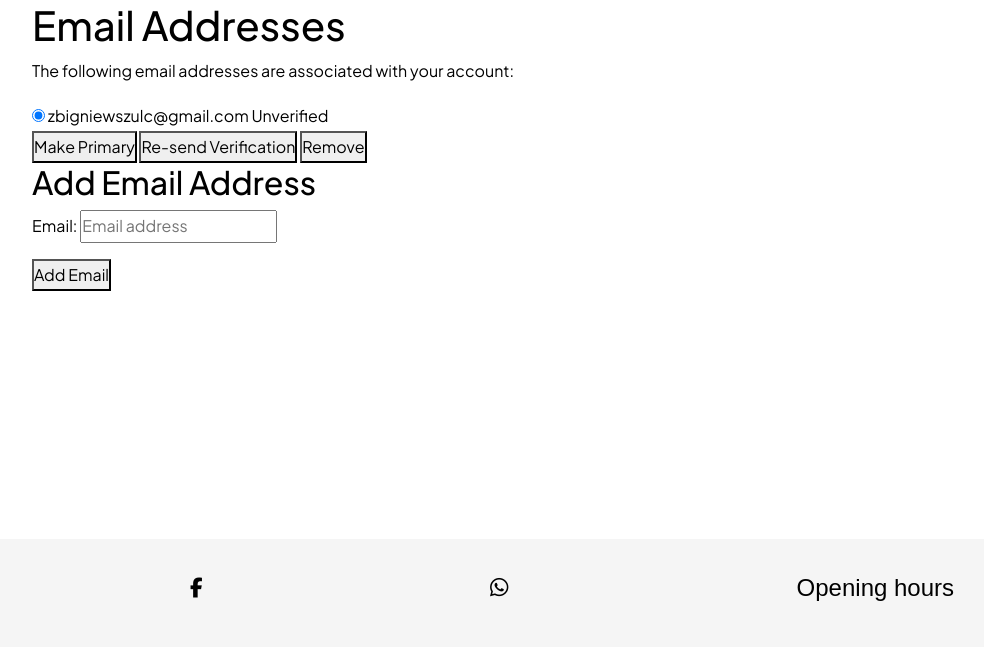
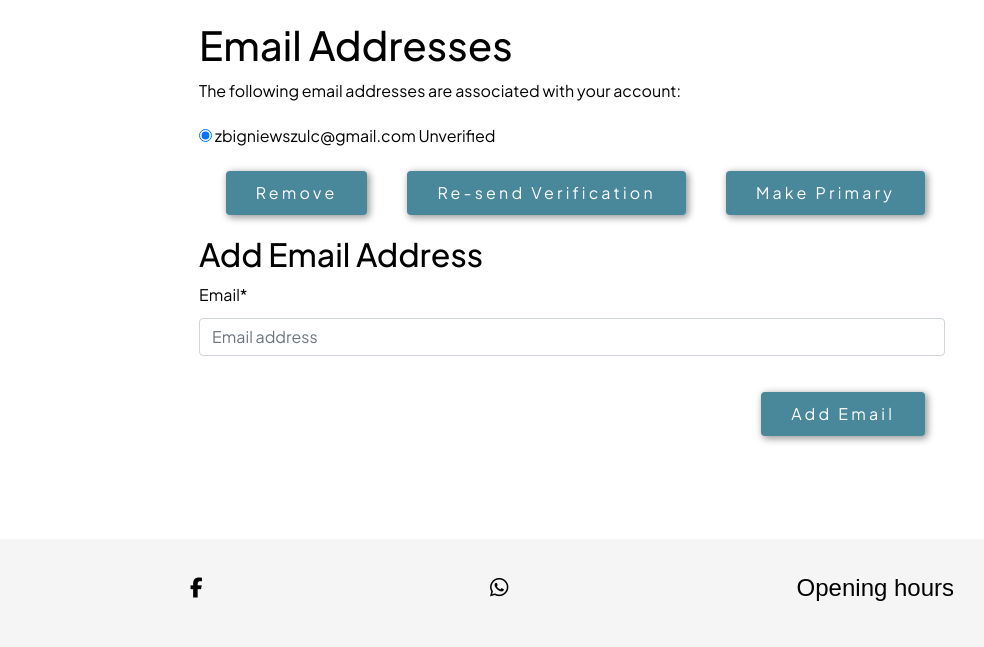
Before and after one commit to zbigniewszulc/ip-appointments, a Django app: page /accounts/email/ in a window 1280 px wide. Shown: the part 153-800 px from the top of the page, without its empty margins (68-1052 px from the left). Run offline with Django 4.2, Linux system fonts and the light colour scheme; a user stored in the database is signed in; data comes from the database, SQL or seed files in the repository; some libraries are stand-ins or nearby versions; some web fonts are replaced.

Commit message:
Force email veryfication on patient's account creation. Send email confirmation via Django signals. Style email.html template

```diff
--- a/patient/apps.py
+++ b/patient/apps.py
@@ -1,6 +1,10 @@
+# Import base class for configuration
 from django.apps import AppConfig
-
 
 class PatientConfig(AppConfig):
     default_auto_field = 'django.db.models.BigAutoField'
     name = 'patient'
+    # ready() - special method provided by 'AppConfig'
+    def ready(self):
+        # Register signal handlers when application starts
+        import patient.signals
--- a/static/css/style.css
+++ b/static/css/style.css
@@ -145,6 +145,11 @@ article ul {
 #emailConfirm {
     margin: 20px auto;
     max-width: 425px;
+}
+
+#emailAddresses {
+    margin: 5px auto;
+    max-width: 800px;
 }
 
 #loginForm {
--- a/templates/account/email.html
+++ b/templates/account/email.html
@@ -1,10 +1,13 @@
 {% extends "base.html" %}
 
 {% load i18n %}
+{% load crispy_forms_tags %}
 
 {% block head_title %}{% trans "Email Addresses" %}{% endblock head_title %}
 
 {% block content %}
+<section id="emailAddresses">
+  <div class="container">
     <h1>{% trans "Email Addresses" %}</h1>
     {% if emailaddresses %}
     <p>{% trans 'The following email addresses are associated with your account:' %}</p>
@@ -31,9 +34,9 @@
       {% endfor %}
 
     <div class="buttonHolder">
-      <button class="secondaryAction" type="submit" name="action_primary" >{% trans 'Make Primary' %}</button>
-      <button class="secondaryAction" type="submit" name="action_send" >{% trans 'Re-send Verification' %}</button>
-      <button class="primaryAction" type="submit" name="action_remove" >{% trans 'Remove' %}</button>
+          <button class="secondaryAction btn btn-primary" type="submit" name="action_primary" >{% trans 'Make Primary' %}</button>
+          <button class="secondaryAction btn btn-primary" type="submit" name="action_send" >{% trans 'Re-send Verification' %}</button>
+          <button class="primaryAction btn btn-primary" type="submit" name="action_remove" >{% trans 'Remove' %}</button>
     </div>
 
     </fieldset>
@@ -45,14 +48,15 @@
 
     {% if can_add_email %}
       <h2>{% trans "Add Email Address" %}</h2>
-
       <form method="post" action="{% url 'account_email' %}" class="add_email">
           {% csrf_token %}
-        {{ form.as_p }}
-        <button name="action_add" type="submit">{% trans "Add Email" %}</button>
+          {{ form | crispy }}
+          <button name="action_add" type="submit" class="btn btn-primary">{% trans "Add Email" %}</button>
       </form>
     {% endif %}
 
+  </div>
+</section>
 {% endblock content %}
 
 
--- a/templates/account/password_reset.html
+++ b/templates/account/password_reset.html
@@ -1,6 +1,7 @@
 {% extends "base.html" %}
 
-{% load i18n crispy_forms_tags %}
+{% load i18n %}
+{% load crispy_forms_tags %}
 {% load account %}
 
 {% block head_title %}{% trans "Password Reset" %}{% endblock head_title %}
--- a/templates/account/password_reset_done.html
+++ b/templates/account/password_reset_done.html
@@ -15,7 +15,8 @@
         <p>{% blocktrans %}We have sent you an email.
             If you have not received it please check your spam folder.
             Otherwise contact us if you do not receive it in a few minutes.
-            <br><br>Contact number: +353800800800
+            <br><br>
+            Contact number: +353123123123
             {% endblocktrans %}
         </p>
     </div>
```
Also changed, not shown: booking_platform/settings.py (+11 -6 lines), patient/forms.py (+0 -17 lines), patient/signals.py (added, +24 -0 lines), templates/account/verification_sent.html (+8 -1 lines). Lines whose indentation alone changed are shown as unchanged.
